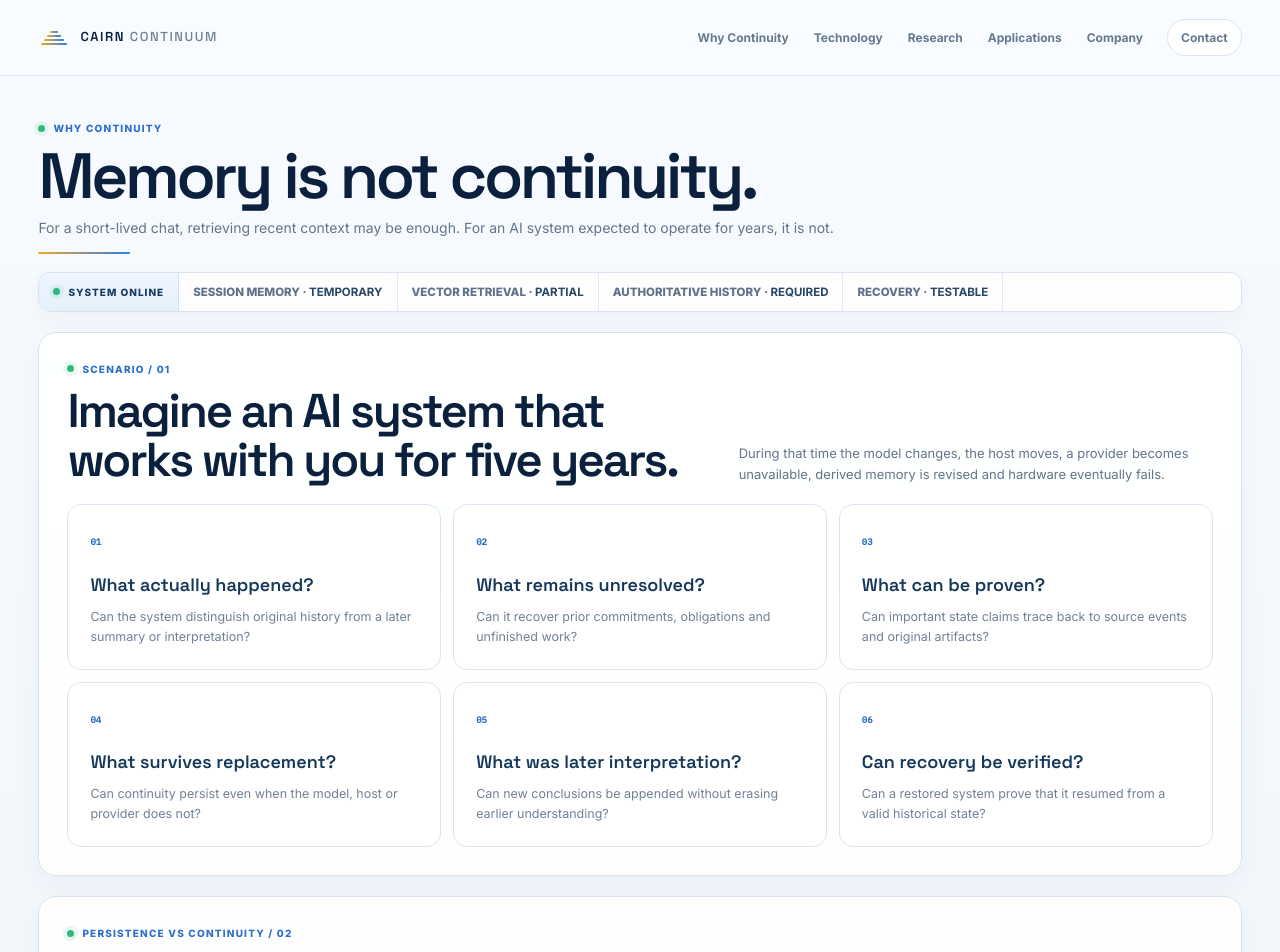
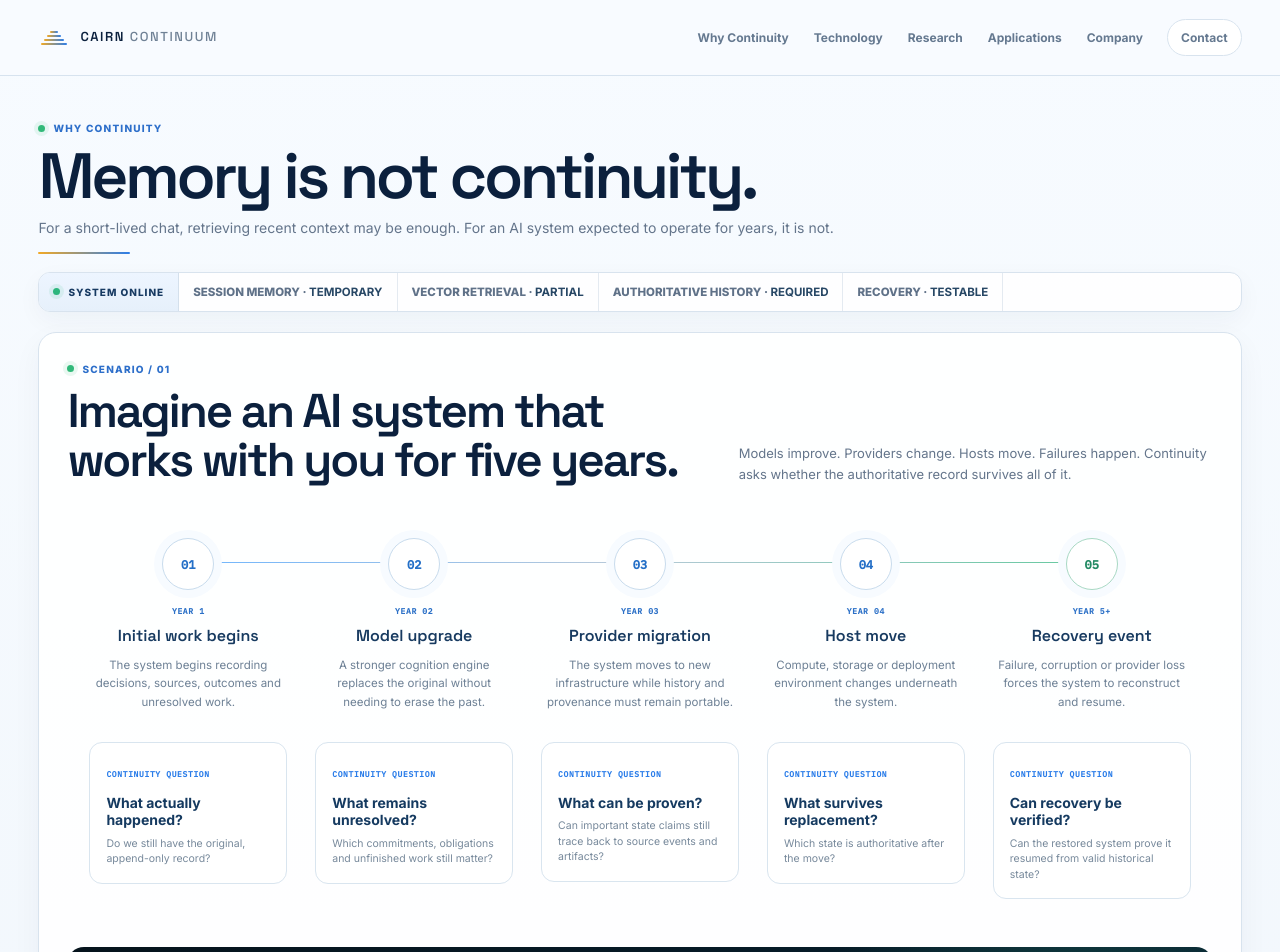
Before and after one commit to rawillia9801/Cairn, a Next.js app: page /why-continuity in a window 1280 px wide. Shown: the top 952 px of the page. Built offline with nearby package versions, Linux system fonts and the light colour scheme.

Commit message:
Turn Why Continuity into a five-year narrative timeline

```diff
--- a/app/why-continuity/page.tsx
+++ b/app/why-continuity/page.tsx
@@ -1,22 +1,35 @@
 import { MissionHeader, PageCTA, Section } from '../components/mission-control';
+
+const timeline = [
+  ['01','Initial work begins','The system begins recording decisions, sources, outcomes and unresolved work.','What actually happened?','Do we still have the original, append-only record?'],
+  ['02','Model upgrade','A stronger cognition engine replaces the original without needing to erase the past.','What remains unresolved?','Which commitments, obligations and unfinished work still matter?'],
+  ['03','Provider migration','The system moves to new infrastructure while history and provenance must remain portable.','What can be proven?','Can important state claims still trace back to source events and artifacts?'],
+  ['04','Host move','Compute, storage or deployment environment changes underneath the system.','What survives replacement?','Which state is authoritative after the move?'],
+  ['05','Recovery event','Failure, corruption or provider loss forces the system to reconstruct and resume.','Can recovery be verified?','Can the restored system prove it resumed from valid historical state?'],
+];
 
 export default function WhyContinuity(){
   return <main>
     <MissionHeader eyebrow="Why Continuity" title="Memory is not continuity." description="For a short-lived chat, retrieving recent context may be enough. For an AI system expected to operate for years, it is not." telemetry={[
       <>SESSION MEMORY · <strong>TEMPORARY</strong></>,<>VECTOR RETRIEVAL · <strong>PARTIAL</strong></>,<>AUTHORITATIVE HISTORY · <strong>REQUIRED</strong></>,<>RECOVERY · <strong>TESTABLE</strong></>
     ]}/>
-    <Section eyebrow="Scenario / 01" title="Imagine an AI system that works with you for five years." description="During that time the model changes, the host moves, a provider becomes unavailable, derived memory is revised and hardware eventually fails.">
-      <div className="info-grid">
-        {[
-          ['01','What actually happened?','Can the system distinguish original history from a later summary or interpretation?'],
-          ['02','What remains unresolved?','Can it recover prior commitments, obligations and unfinished work?'],
-          ['03','What can be proven?','Can important state claims trace back to source events and original artifacts?'],
-          ['04','What survives replacement?','Can continuity persist even when the model, host or provider does not?'],
-          ['05','What was later interpretation?','Can new conclusions be appended without erasing earlier understanding?'],
-          ['06','Can recovery be verified?','Can a restored system prove that it resumed from a valid historical state?'],
-        ].map(([n,t,p])=><article className="info-card" key={n}><span>{n}</span><h3>{t}</h3><p>{p}</p></article>)}
+
+    <Section eyebrow="Scenario / 01" title="Imagine an AI system that works with you for five years." description="Models improve. Providers change. Hosts move. Failures happen. Continuity asks whether the authoritative record survives all of it.">
+      <div className="continuity-timeline">
+        {timeline.map(([n,title,text,q,a]) => <article className="timeline-stop" key={n}>
+          <div className="time-node">{n}</div>
+          <span>{n === '01' ? 'YEAR 1' : n === '05' ? 'YEAR 5+' : `YEAR ${n}`}</span>
+          <h3>{title}</h3>
+          <p>{text}</p>
+          <div className="timeline-question"><small>CONTINUITY QUESTION</small><b>{q}</b><p>{a}</p></div>
+        </article>)}
+      </div>
+      <div className="memory-banner">
+        <div><span>THE DIFFERENCE THAT MATTERS</span><h3>Memory can be revised. History must remain attributable.</h3></div>
+        <p>Summaries can change and models can reinterpret prior events. Cairn is aimed at preserving what happened, where a later conclusion came from, and how authoritative state can be reconstructed after change.</p>
       </div>
     </Section>
+
     <Section eyebrow="Persistence vs continuity / 02" title="Existing tools solve pieces of the problem." description="Threads, vector databases, summaries and workflow checkpoints are useful. Cairn is aimed at the layer that determines what historical state is authoritative across change.">
       <div className="architecture-panel"><div className="panel-bar"><span>CONTINUITY GAP ANALYSIS</span><b>● REVIEWED</b></div><div className="architecture-grid">
         <article><span>THREADS</span><h3>Conversation state</h3><p>Useful for session continuity; often provider-specific.</p></article>
```
